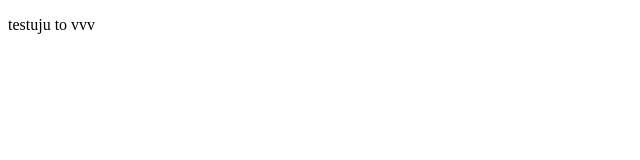
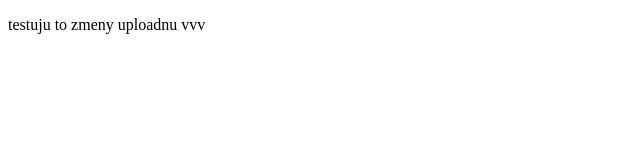
Before and after one commit to Renda1234/testuju-v1, a plain HTML site: page index.html in a window 1280 px wide. Shown: the whole page, without its empty margins (0-640 px from the left). Drawn offline with Linux system fonts and the light colour scheme.

Commit message:
vecerni testovai gitu

```diff
--- a/index.html
+++ b/index.html
@@ -10,6 +10,7 @@
 <body>
     <p>
     testuju to
+    zmeny uploadnu
     vvv
     </p>
 
```
